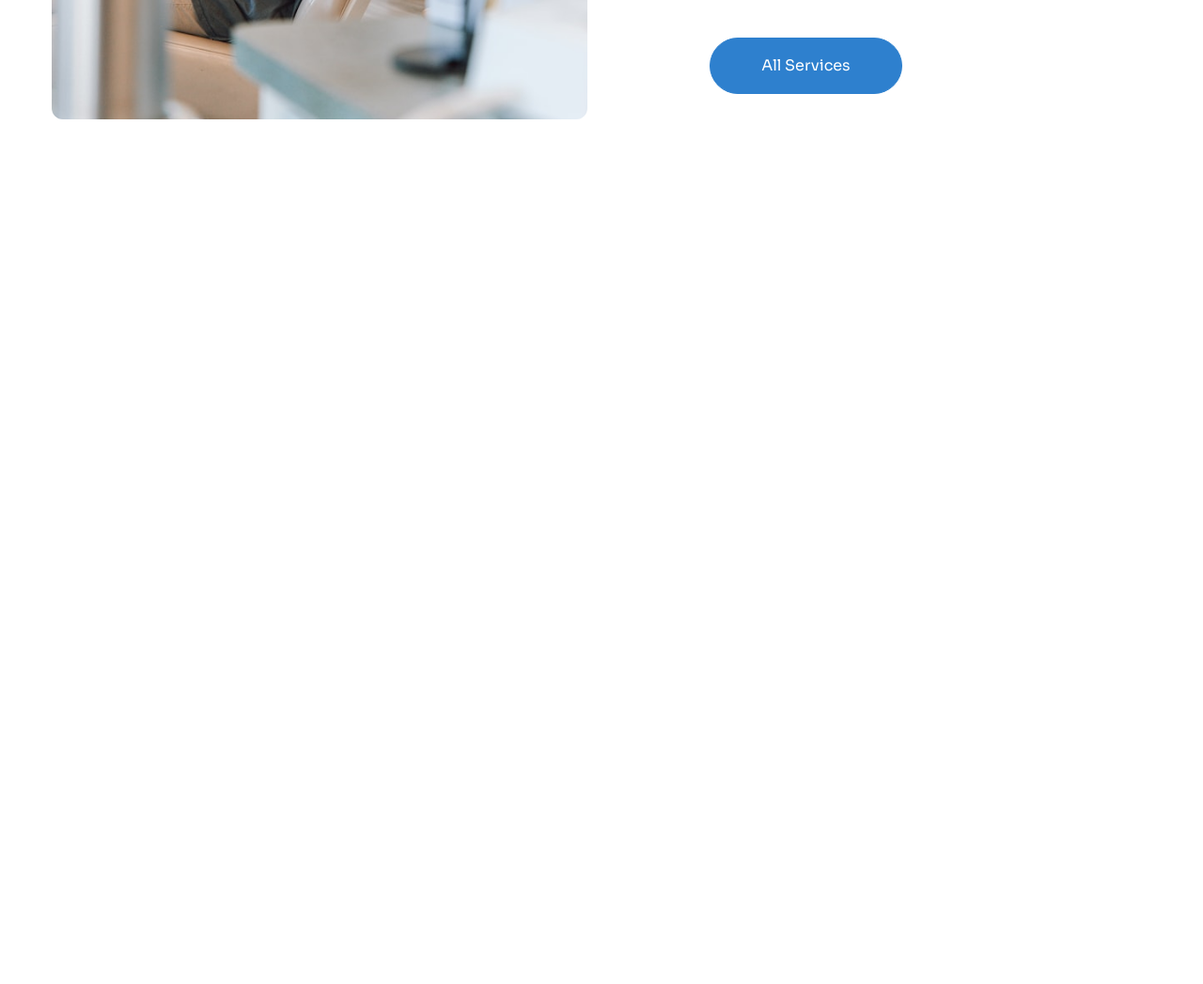
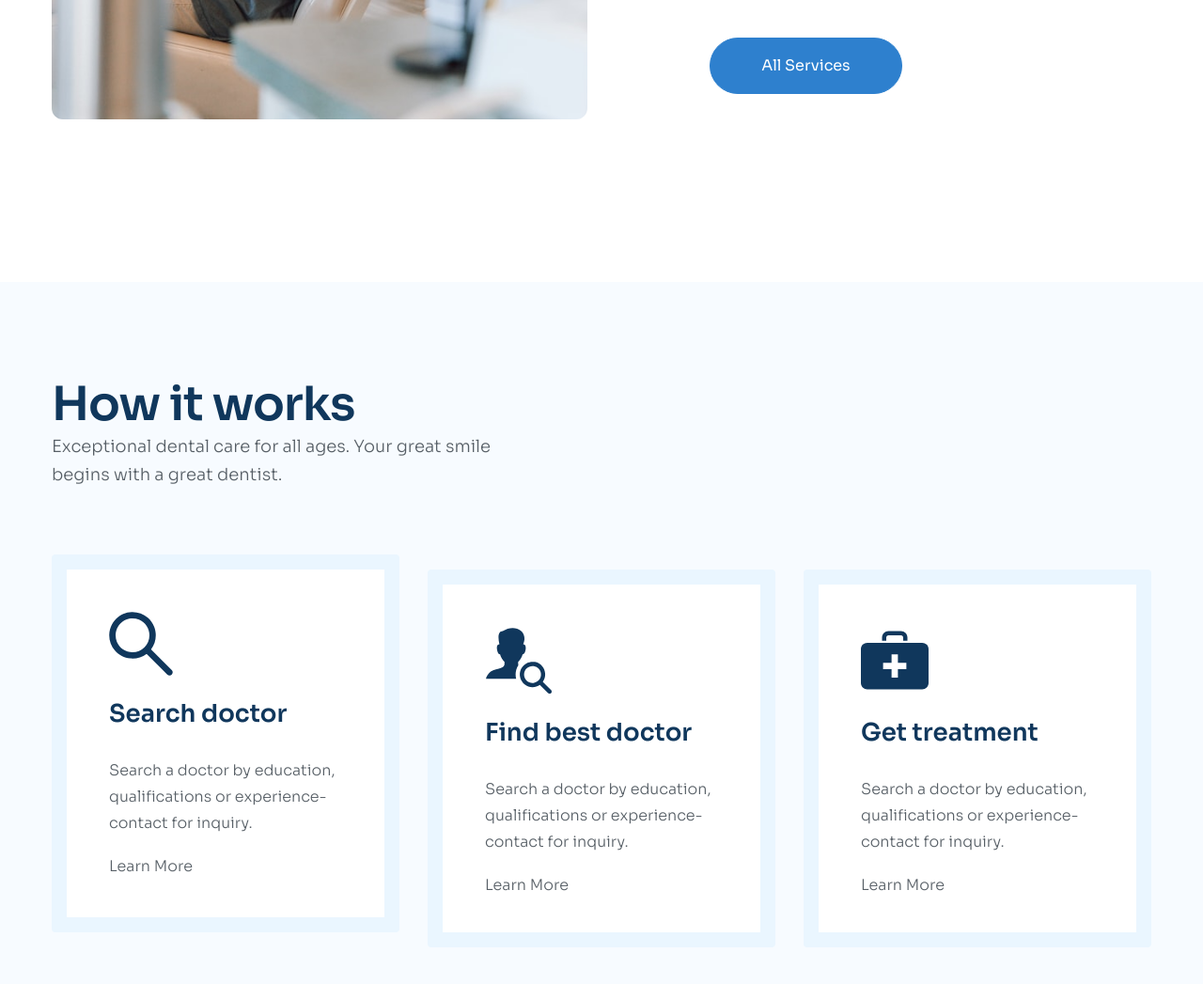
Before and after one commit to DaiNghiadz/project-03, a plain HTML site: page index.html in a window 1280 px wide. Shown: the part 1621-2668 px from the top of the page at 94% size. Before the commit the page ends 1921 px from the top, so only its background shows below. Drawn offline with Linux system fonts and the light colour scheme.

Commit message:
done work

```diff
--- a/assets/css/style.css
+++ b/assets/css/style.css
@@ -324,3 +324,80 @@ a {
 .service-item__btn {
     margin-top: 55px;
 }
+
+/* Work */
+
+.work {
+    padding: 100px 0;
+    background: #f7fbff;
+}
+
+.work__heading {
+    font-weight: 600;
+    font-size: 5rem;
+    line-height: 1.2;
+    letter-spacing: -0.02em;
+    color: #10375c;
+}
+
+.work__desc {
+    width: 468px;
+    font-weight: 300;
+    font-size: 1.8rem;
+    line-height: 1.67;
+    color: #575f66;
+}
+
+.work__list {
+    display: flex;
+    margin-top: 70px;
+    gap: 30px;
+}
+
+.work-item {
+    height: 402px;
+    padding: 45px;
+    border: 16px solid #eaf6ff;
+    background: #ffffff;
+    border-radius: 4px;
+    flex: 1;
+}
+
+.work-item:hover {
+    border-color: #2e80ce;
+    transition: 0.25s;
+}
+
+.work-item + .work-item {
+    margin-top: 16px;
+}
+
+.work-item__title {
+    margin-top: 20px;
+    font-weight: 600;
+    font-size: 2.6rem;
+    line-height: 1.38;
+    color: #10375c;
+}
+
+.work-item__desc {
+    margin-top: 28px;
+}
+
+.work-item__desc,
+.work-item__cta {
+    font-weight: 300;
+    font-size: 1.6rem;
+    line-height: 1.75;
+    color: #575f66;
+}
+
+.work-item__cta {
+    display: inline-block;
+    margin-top: 18px;
+}
+
+.work-item:hover .work-item__cta {
+    color: #2e80ce;
+    transition: 0.25s;
+}
--- a/index.html
+++ b/index.html
@@ -105,9 +105,9 @@
 
         <!-- Main -->
         <main>
-            <div class="content">
-                <!-- Services -->
-                <section class="services">
+            <!-- Services -->
+            <section class="services">
+                <div class="content">
                     <!-- Services__info -->
                     <section class="services__info">
                         <h2 class="service__title">Our services</h2>
@@ -213,8 +213,77 @@
                             </div>
                         </div>
                     </div>
-                </section>
-            </div>
+                </div>
+            </section>
+
+            <!-- Works -->
+            <section class="work">
+                <div class="content">
+                    <!-- work info -->
+                    <section class="work__info">
+                        <h2 class="work__heading">How it works</h2>
+                        <p class="work__desc">
+                            Exceptional dental care for all ages. Your great
+                            smile begins with a great dentist.
+                        </p>
+                    </section>
+
+                    <!-- work list -->
+
+                    <div class="work__list">
+                        <!-- work item 1 -->
+                        <section class="work-item">
+                            <div class="work-item__icons">
+                                <img
+                                    src="./assets/icon/work 1.svg"
+                                    alt="Search doctor"
+                                    class="work-item__icon"
+                                />
+                            </div>
+                            <h3 class="work-item__title">Search doctor</h3>
+                            <p class="work-item__desc">
+                                Search a doctor by education, qualifications or
+                                experience-contact for inquiry.
+                            </p>
+                            <a href="#!" class="work-item__cta">Learn More</a>
+                        </section>
+
+                        <!-- work item 2 -->
+                        <section class="work-item">
+                            <div class="work-item__icons">
+                                <img
+                                    src="./assets/icon/work 2.svg"
+                                    alt="Find best doctor"
+                                    class="work-item__icon"
+                                />
+                            </div>
+                            <h3 class="work-item__title">Find best doctor</h3>
+                            <p class="work-item__desc">
+                                Search a doctor by education, qualifications or
+                                experience-contact for inquiry.
+                            </p>
+                            <a href="#!" class="work-item__cta">Learn More</a>
+                        </section>
+
+                        <!-- work item 3 -->
+                        <section class="work-item">
+                            <div class="work-item__icons">
+                                <img
+                                    src="./assets/icon/work 3.svg"
+                                    alt="Get treatment"
+                                    class="work-item__icon"
+                                />
+                            </div>
+                            <h3 class="work-item__title">Get treatment</h3>
+                            <p class="work-item__desc">
+                                Search a doctor by education, qualifications or
+                                experience-contact for inquiry.
+                            </p>
+                            <a href="#!" class="work-item__cta">Learn More</a>
+                        </section>
+                    </div>
+                </div>
+            </section>
         </main>
     </body>
 </html>
```
Also changed, not shown: assets/icon/work 1.svg (added), assets/icon/work 2.svg (added), assets/icon/work 3.svg (added).
